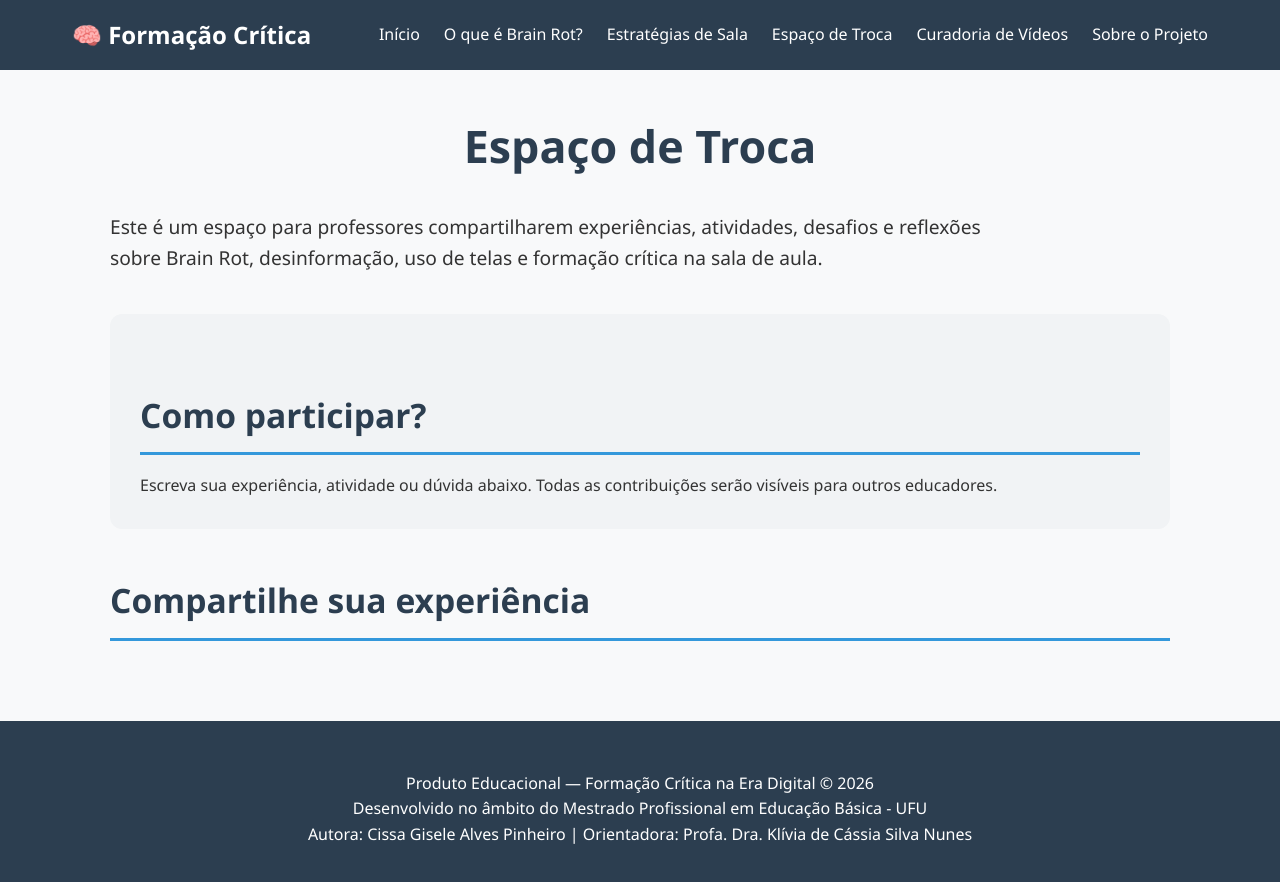
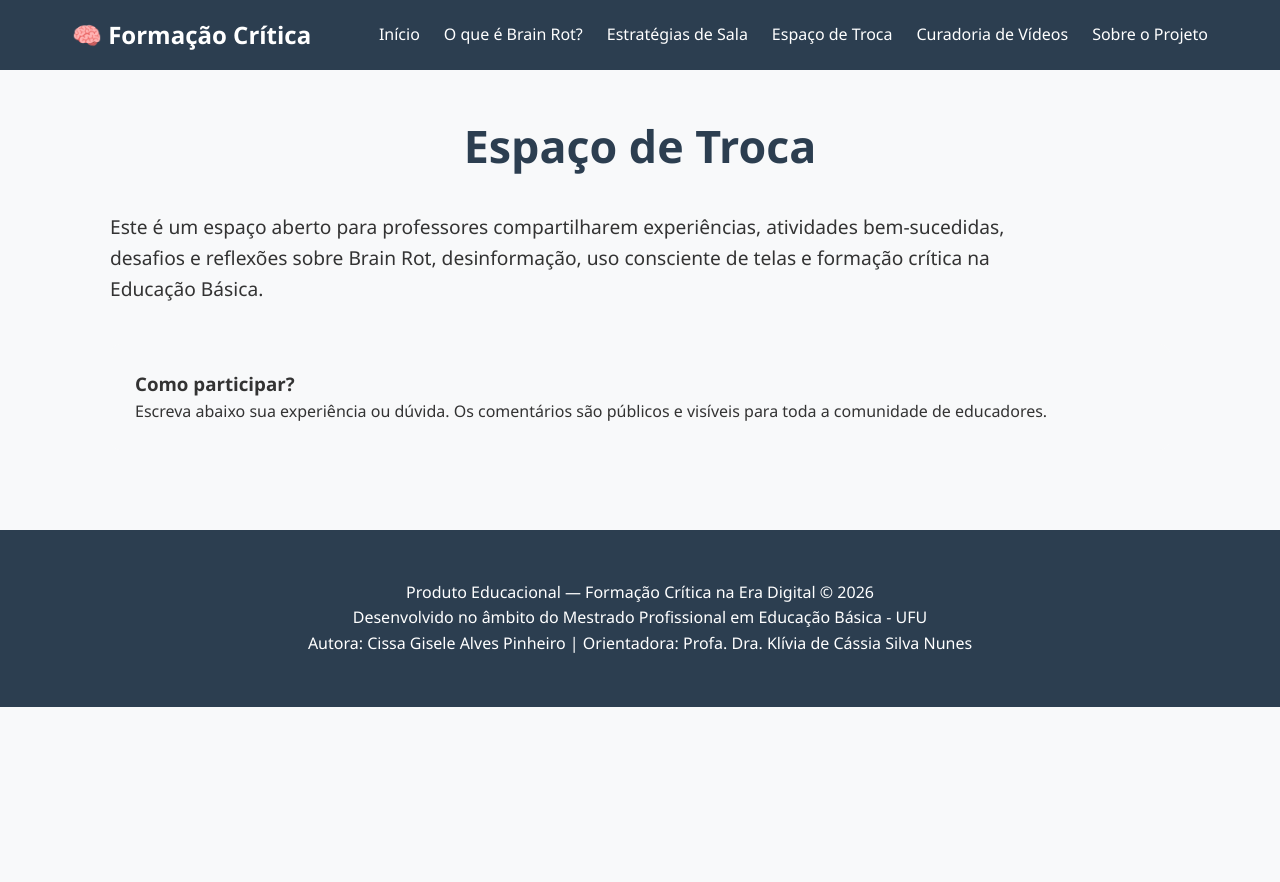
Before and after one commit to formacaocritica/site-formacao-critica, a plain HTML site: page troca.html in a window 1280 px wide. After the commit the page ends 800 px from the top, so only its background shows below. Drawn offline with Linux system fonts and the light colour scheme.

Commit message:
Update troca.html

```diff
--- a/troca.html
+++ b/troca.html
@@ -13,17 +13,16 @@
 
     <section class="content-page">
         <h1>Espaço de Troca</h1>
-        <p style="font-size: 1.2rem; max-width: 900px;">
-            Este é um espaço para professores compartilharem experiências, atividades, desafios e reflexões sobre Brain Rot, desinformação, uso de telas e formação crítica na sala de aula.
+        <p style="font-size: 1.2rem; max-width: 900px; margin-bottom: 40px;">
+            Este é um espaço aberto para professores compartilharem experiências, atividades bem-sucedidas, desafios e reflexões sobre Brain Rot, desinformação, uso consciente de telas e formação crítica na Educação Básica.
         </p>
 
-        <div style="background: #f1f3f5; padding: 30px; border-radius: 12px; margin: 40px 0;">
-            <h2>Como participar?</h2>
-            <p>Escreva sua experiência, atividade ou dúvida abaixo. Todas as contribuições serão visíveis para outros educadores.</p>
+        <div style="background: #f8f9fa; padding: 25px; border-radius: 12px; margin-bottom: 40px;">
+            <h3>Como participar?</h3>
+            <p>Escreva abaixo sua experiência ou dúvida. Os comentários são públicos e visíveis para toda a comunidade de educadores.</p>
         </div>
 
-        <!-- Seção de Comentários (Utterances) -->
-        <h2>Compartilhe sua experiência</h2>
+        <!-- Utterances - Comentários -->
         <div id="utterances-container"></div>
     </section>
 
@@ -38,9 +37,9 @@
         // Carrega Utterances
         const script = document.createElement('script');
         script.src = 'https://utteranc.es/client.js';
-        script.setAttribute('repo', 'formacaocritica/site-formacao-critica');  // ← Mude se o nome do repo for diferente
+        script.setAttribute('repo', 'formacaocritica/site-formacao-critica');
         script.setAttribute('issue-term', 'pathname');
-        script.setAttribute('label', 'comentario');
+        script.setAttribute('label', 'troca');
         script.setAttribute('theme', 'github-light');
         script.async = true;
         document.getElementById('utterances-container').appendChild(script);
```
